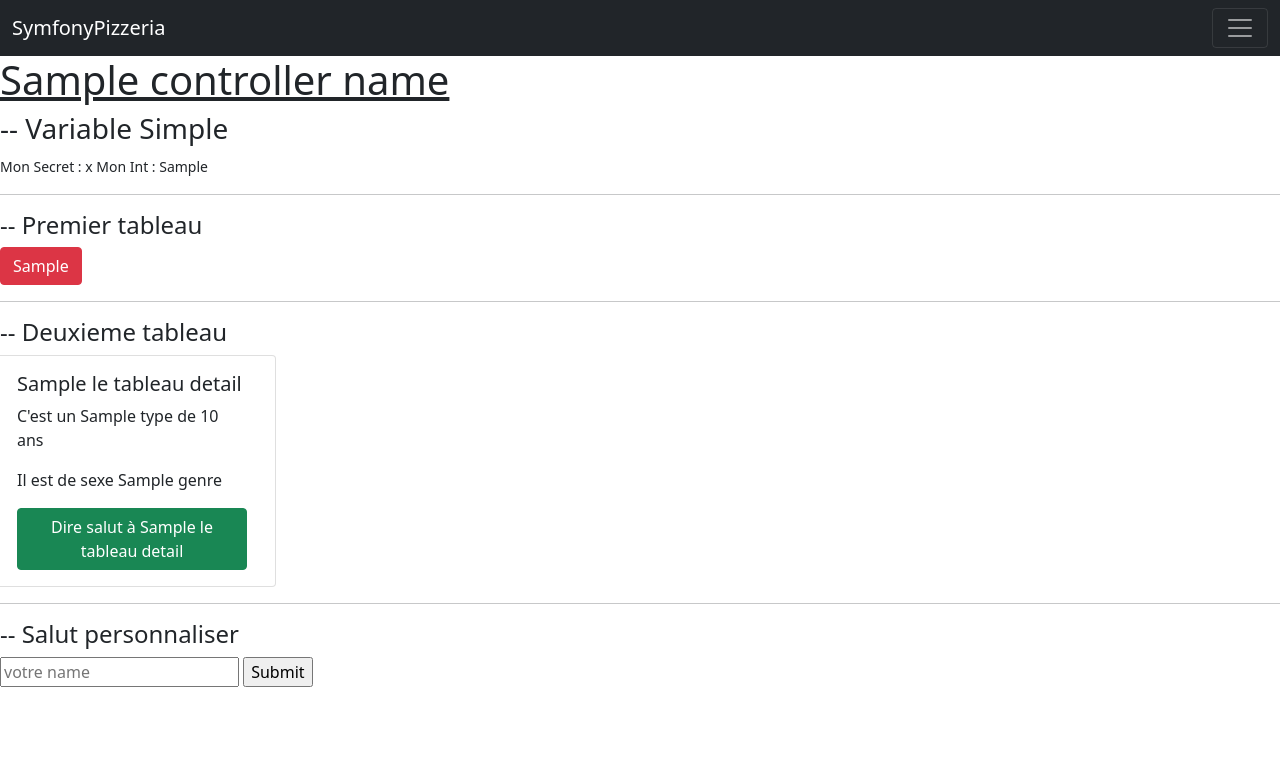
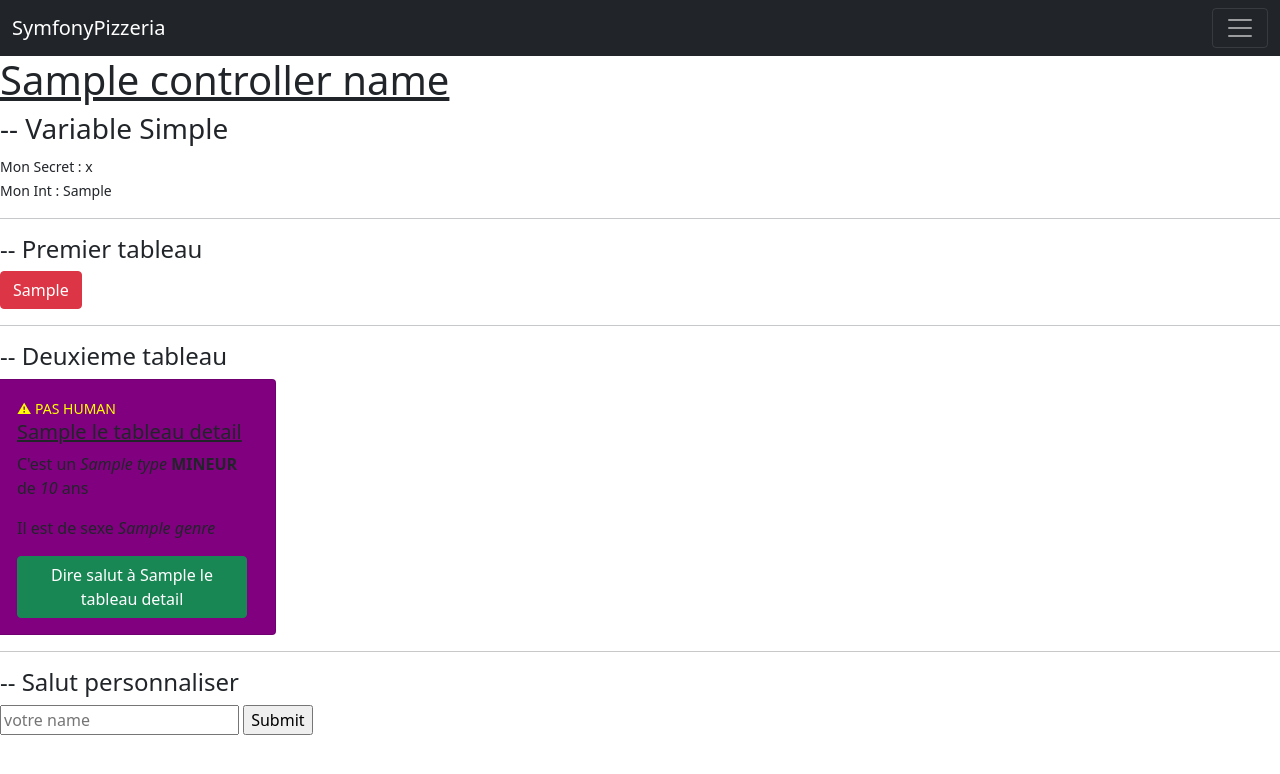
Before and after one commit to TheMaxium69/SymfonyPizzeria, a Symfony app: template templates/bonjour/index.html.twig in a window 1280 px wide. Shown: the top 774 px of the page. Run offline with Twig, Linux system fonts and the light colour scheme; the template is opened without the code that fills it: most values are stand-ins (such as "Sample title", 1, 10 or a date in 2020); some libraries are stand-ins or nearby versions.

Commit message:
card avec conditions

```diff
--- a/templates/bonjour/index.html.twig
+++ b/templates/bonjour/index.html.twig
@@ -5,7 +5,7 @@
 {% block body %}
     <h1><u>{{ controller_name }}</u></h1>
     <h3> -- Variable Simple</h3>
-    <small>Mon Secret : {{ leSecret }} </small>
+    <small>Mon Secret : {{ leSecret }} </small><br>
     <small>Mon Int : {{ leInt }} </small>
 <hr>
     <h4> -- Premier tableau</h4>
@@ -16,15 +16,26 @@
     <h4> -- Deuxieme tableau</h4>
     <div class="row">
         {% for element in leTableauDetail %}
-                    <div class="card" style="width: 18rem;">
-                        <div class="card-body">
-                            <h5 class="card-title">{{ element['name'] }}</h5>
-                            <p class="card-text">C'est un {{ element['type'] }} de {{ element['age'] }} ans</p>
-                            <p class="card-text">Il est de sexe {{ element['genre'] }}</p>
-                            {% set name = element['name'] %}
-                            <a class="btn btn-success" href="{{ path('salutFunction', { name }) }}">Dire salut à {{ element ['name'] }}</a>
-                        </div>
+            {% if element['genre'] == 'male' %}
+                <div class="card" style="width: 18rem; background-color: blue">
+            {% else %}
+                <div class="card" style="width: 18rem; background-color: purple">
+            {% endif %}
+                    <div class="card-body">
+                        {% if element['type'] != 'human' %}
+                            <small style="color: yellow">⚠ PAS HUMAN</small>
+                        {% endif %}
+                        <h5 class="card-title" style="text-decoration: underline">{{ element['name'] }}</h5>
+                        {% if element['age'] <= 17 %}
+                        <p class="card-text">C'est un <i>{{ element['type'] }}</i> <b>MINEUR</b> de <i>{{ element['age'] }}</i> ans</p>
+                        {% else %}
+                            <p class="card-text">C'est un <i>{{ element['type'] }}</i> <b>MAJEUR</b> de <i>{{ element['age'] }}</i> ans</p>
+                        {% endif %}
+                        <p class="card-text">Il est de sexe <i>{{ element['genre'] }}</i></p>
+                        {% set name = element['name'] %}
+                        <a class="btn btn-success" href="{{ path('salutFunction', { name }) }}">Dire salut à {{ element ['name'] }}</a>
                     </div>
+                </div>
         {% endfor %}
     </div>
 
```
Also changed, not shown: src/Controller/BonjourController.php (+7 -6 lines).
